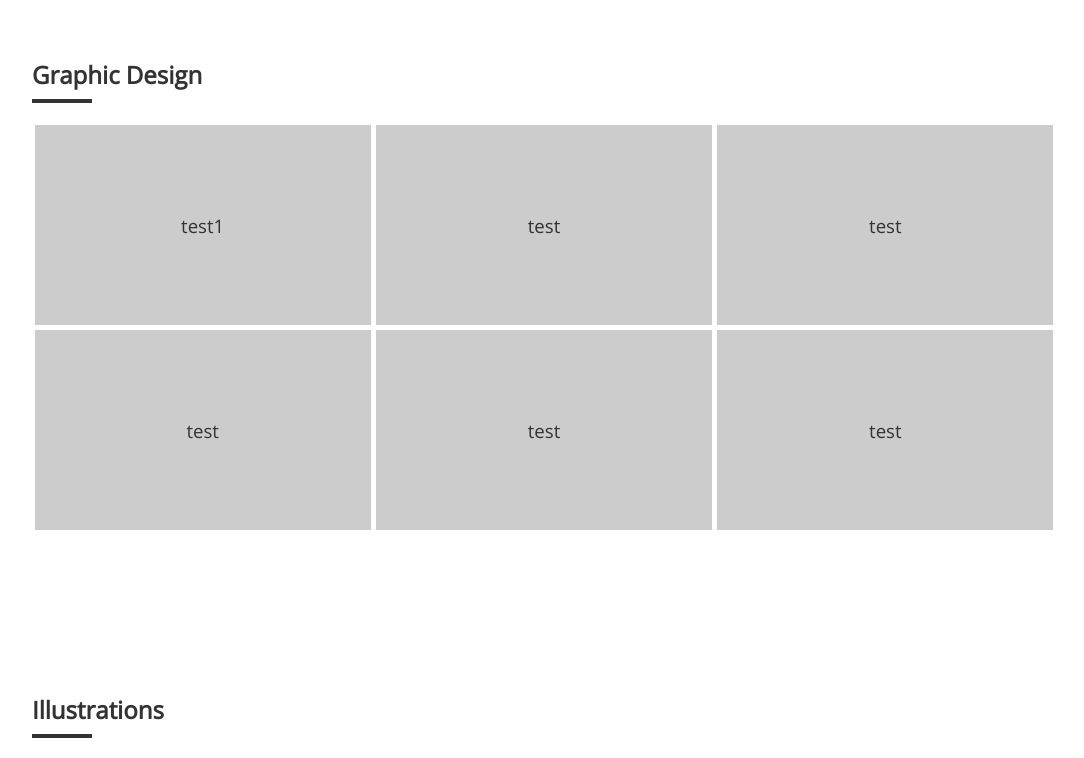
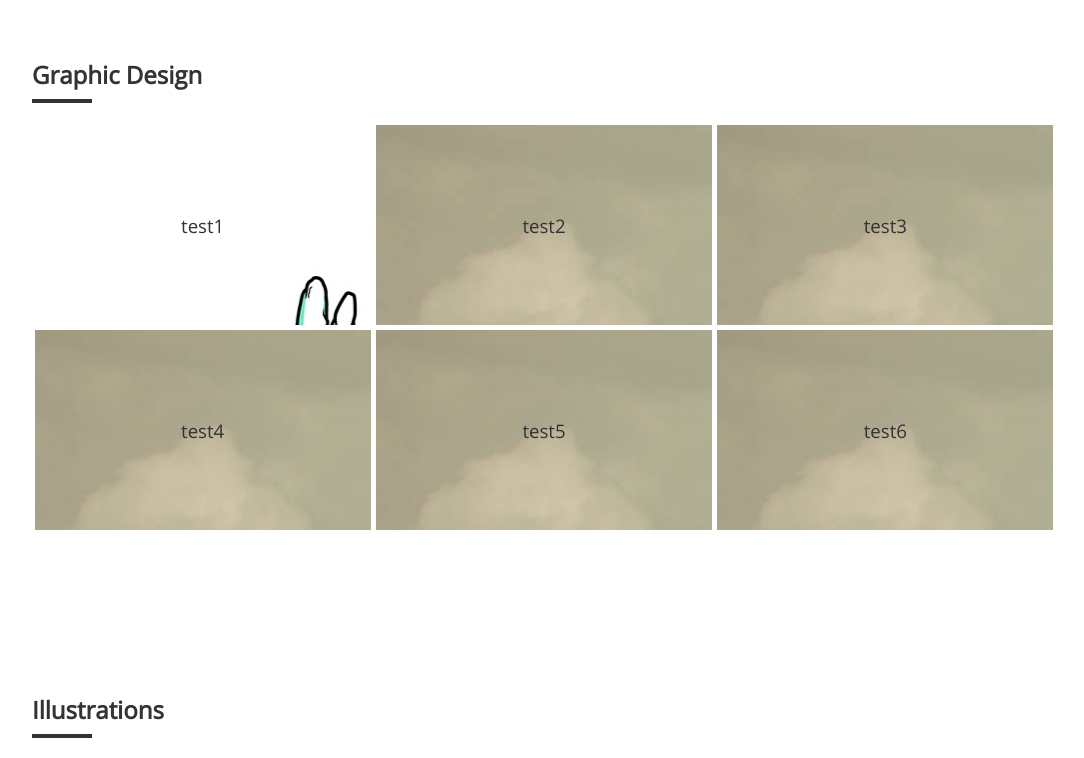
Before and after one commit to YouAreSherlocked/portfolio, a React (Create React App) app: page / in a window 1280 px wide. Shown: the part 1140-1898 px from the top of the page, without its empty margins (96-1180 px from the left). Built offline with nearby package versions, Linux system fonts and the light colour scheme.

Commit message:
detailpage

```diff
--- a/src/css/index.css
+++ b/src/css/index.css
@@ -72,6 +72,38 @@ a:hover {
 div.go-dark {
   background-color: #333 !important;
 }
+
+.appear {
+  display: block;
+  animation: fadeIn 1s;
+}
+
+@keyframes fadeIn {
+  from { opacity: 0; }
+  to { opacity: 1 }
+}
+
+@keyframes fadeOut {
+  from { opacity: 1; }
+  to { opacity: 0 }
+}
+
+.appear-from-bottom {
+  display: block;
+  animation: fadeInFromBottom 1s;
+}
+
+@keyframes fadeInFromBottom {
+  from {
+    opacity: 0;
+    transform: translateY(50px);
+  }
+  to {
+    opacity: 1;
+    transform: translateY(0px);
+  }
+}
+
 /* #endregion */
 /* #region --- WELCOME */
 
@@ -312,10 +344,10 @@ div.go-dark {
 }
 
 .up, .down {
+  display: none;
   width: 40px;
   height: auto;
   cursor: pointer;
-  transition: all .5s ease;
   margin: 0;
 }
 
@@ -396,7 +428,38 @@ div.go-dark {
   width: 80%;
   margin: auto;
 }
+
+#workDetail > .intro {
+  display: flex;
+  justify-content: center;
+}
+
+#workDetail > .intro > * {
+  height: 80vh;
+}
+
 #workDetail > .intro div:first-child {
+  display: flex;
+  justify-content: center;
+  flex: 1 0 40%;
+}
 
+#workDetail > .intro div:first-child > img {
+  width: 100%;
+  height: auto;
+  margin: auto;
+}
+
+#workDetail > .intro div:last-child {
+  display: flex;
+  flex-direction: column;
+  justify-content: center;
+  flex: 1 0 60%;
+  padding: 80px;
+}
+
+#workDetail > .intro div:last-child >  {
+  flex: 1 0 60%;
+  padding: 80px;
 }
 /* #endregion */
--- a/src/redux/services/fetchWorks.js
+++ b/src/redux/services/fetchWorks.js
@@ -2,26 +2,37 @@
   {
     id: 0,
     title: "test1",
-    description: "Description of test1"
+    description: "Description of test1",
+    image: require("../../assets/img/Illustrations/first try-01.jpg")
   },
   {
     id: 1,
-    title: "test"
+    title: "test2",
+    description: "Description of test2",
+    image: require("../../assets/img/Photography/ee.jpg")
   },
   {
     id: 2,
-    title: "test"
+    title: "test3",
+    description: "Description of test3",
+    image: require("../../assets/img/Photography/ee.jpg")
   },
   {
     id: 3,
-    title: "test"
+    title: "test4",
+    description: "Description of test4",
+    image: require("../../assets/img/Photography/ee.jpg")
   },
   {
     id: 4,
-    title: "test"
+    title: "test5",
+    description: "Description of test5",
+    image: require("../../assets/img/Photography/ee.jpg")
   },
   {
     id: 5,
-    title: "test"
+    title: "test6",
+    description: "Description of test6",
+    image: require("../../assets/img/Photography/ee.jpg")
   }
 ];
--- a/src/views/App.js
+++ b/src/views/App.js
@@ -1,7 +1,7 @@
 import React, { Component } from 'react';
 import AppRouter from './AppRouter';
 import '../css/index.css';
-import Header from './Header/Header';
+//import Header from './Header/Header';
 
 class App extends Component {
   render() {
--- a/src/views/Header/HeaderSmall.jsx
+++ b/src/views/Header/HeaderSmall.jsx
@@ -8,7 +8,7 @@ class HeaderSmall extends Component {
     return (
       <section id="headerSmall">
         <Link to="/">
-          <img src={require("../../assets/img/portfolio_go_back.svg")} />
+          <img src={require("../../assets/img/portfolio_go_back.svg")} alt="go back" />
         </Link>
       </section>
     );
--- a/src/views/Hud/Hud.jsx
+++ b/src/views/Hud/Hud.jsx
@@ -63,6 +63,19 @@ class Hud extends Component {
 
   render() {
   const hud = (
+    this.props.goDown ?
+      <div className = "hud">
+        <div className="right mode" onClick={this.handleClickMode}>
+          <div className={`mode-obj ${this.state.sun ? 'sun' : 'sun-inactive'}`}></div>
+          <div className="mode-seperator"></div>
+          <div className={`mode-obj ${this.state.moon ? 'moon' : 'moon-inactive'}`}></div>
+        </div>
+        <img className="right go-to-top" src={require('../../assets/img/portfolio_go_to_top.svg')} alt="Go To Top" onClick={this.handleClickTop} />
+        <img id="down" className="center down go-to" src={require('../../assets/img/portfolio_down.svg')} alt="Previous Article" />
+        <div className='flyout-menu'>
+        </div>
+      </div>
+    :
       <div className = "hud">
         <div className="left orientation">
           <div className="line"></div>
--- a/src/views/Work/Work.jsx
+++ b/src/views/Work/Work.jsx
@@ -5,47 +5,13 @@ import WorkSection from '../WorkSection/WorkSection';
 import { getProjects } from '../../redux/services/fetchWorks';
 
 class Work extends Component {
-  getProjects() {
-    const projects = [
-      {
-        id: 0,
-        title: "test1",
-        description: "Description of test1"
-      },
-      {
-        id: 1,
-        title: "test"
-      },
-      {
-        id: 2,
-        title: "test"
-      },
-      {
-        id: 3,
-        title: "test"
-      },
-      {
-        id: 4,
-        title: "test"
-      },
-      {
-        id: 5,
-        title: "test"
-      }
-    ]
-    return(
-      projects
-    );
-  }
-
   render() {
-    console.log(getProjects)
     const sections = this.props.sections.map(section => (
       <WorkSection
         title={section}
         id={section}
         key={section}
-        projects={this.getProjects()}>
+        projects={getProjects}>
       </WorkSection>
     ));
     return (
--- a/src/views/WorkDetail/WorkDetail.jsx
+++ b/src/views/WorkDetail/WorkDetail.jsx
@@ -1,18 +1,20 @@
 import React from 'react';
 import '../../css/index.css';
 import HeaderSmall from '../Header/HeaderSmall';
+import Hud from '../Hud/Hud';
 
 export const WorkDetail = (props) => (
   <React.Fragment>
     <HeaderSmall></HeaderSmall>
+    <Hud goDown></Hud>
     <section id="workDetail">
-      <h3>Detail {props.match.params.id}</h3>
       <div className="intro">
         <div>
-          <img src={props.image} />
+          <img src={props.location.state.project.image} alt="project intro" />
         </div>
         <div>
-          <p>{props.descriptions}</p>
+          <h3>{props.location.state.project.title}</h3>
+          <p>{props.location.state.project.description}</p>
         </div>
       </div>
     </section>
--- a/src/views/WorkSection/WorkSection.jsx
+++ b/src/views/WorkSection/WorkSection.jsx
@@ -3,10 +3,13 @@ import { withRouter, Link } from 'react-router-dom';
 import '../../css/index.css';
 
 class WorkSection extends Component {
-  getProjectCards(projects) {
+  createProjectCards(projects) {
     const cards = projects.map((project, i) => (
-      <div className="project-card" key={i}>
-        <Link to={`/detail/${project.title}`}>
+      <div className="project-card" key={i} style={{backgroundImage: "url(" + project.image + ")"}}>
+        <Link to={{
+          pathname: `/detail/${project.title}`,
+          state: {project}
+        }} project={project}>
           <p>{project.title}</p>
         </Link>
       </div>
@@ -21,7 +24,7 @@ class WorkSection extends Component {
       <div className='work-section'>
         <h3>{this.props.title}</h3>
         <div className='gallery'>
-            {this.getProjectCards(this.props.projects)}
+            {this.createProjectCards(this.props.projects)}
         </div>
       </div>
     );
```
